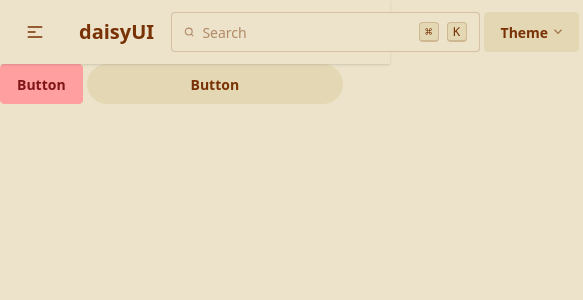
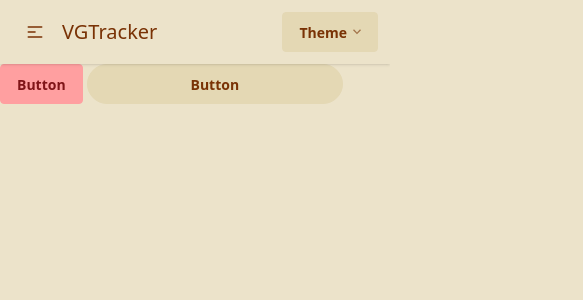
Before and after one commit to Stegnerd/vgtracker, a SvelteKit app: page / in a window 390 px wide. Shown: the top 300 px of the page, 583 px wide, since content can reach past the window. Built offline with nearby package versions, Linux system fonts and the light colour scheme.

Commit message:
fix hidden small issue

```diff
--- a/src/routes/+layout.svelte
+++ b/src/routes/+layout.svelte
@@ -39,9 +39,9 @@
                     <li><a>Item 3</a></li>
                 </ul>
             </div>
-            <a class="btn btn-ghost text-xl">daisyUI</a>
+            <span class="primary text-xl">VGTracker</span>
         </div>
-        <div class="navbar-center lg:flex sm:hidden">
+        <div class="navbar-center hidden lg:flex">
             <!-- <ul class="menu menu-horizontal px-1">
                 <li><a>Item 1</a></li>
                 <li>
```
